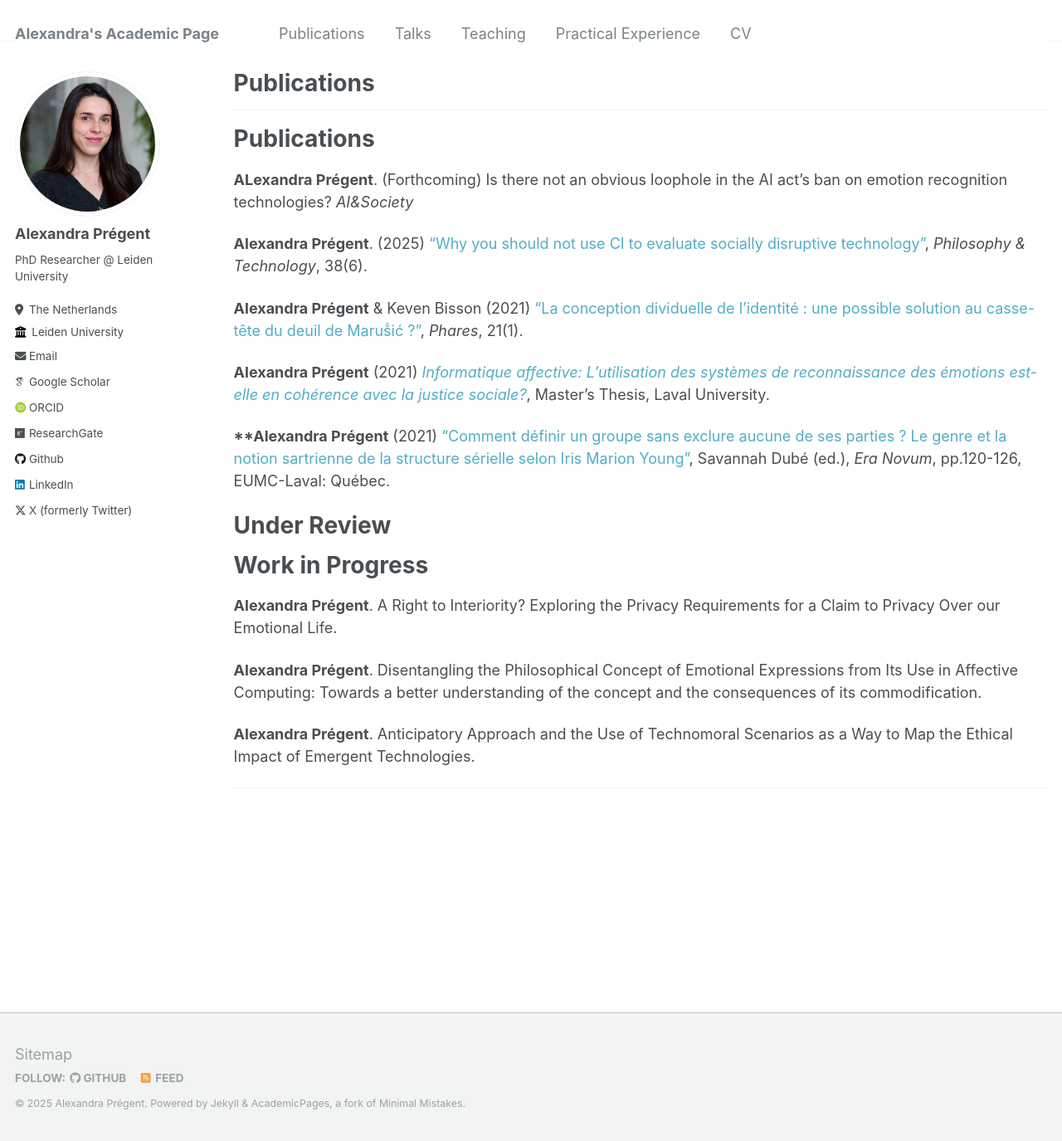
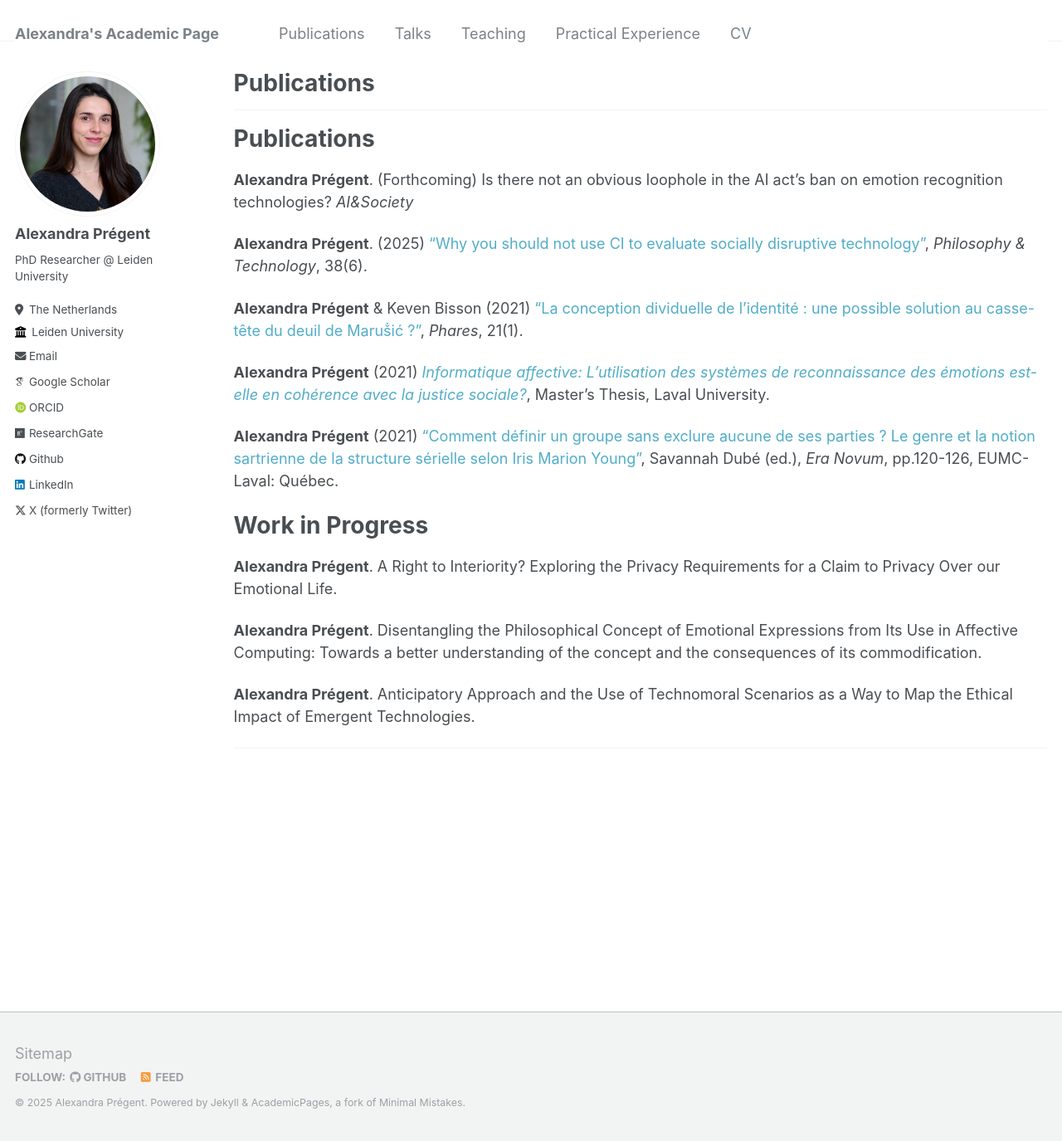
Before and after one commit to AlexandraPregent/AlexandraPregent.github.io, a Jekyll site: the page built from _pages/publications.md, in a window 1280 px wide and 1375 px high. Shown: the whole window at 83% size. Built offline with Jekyll 4.4.1, drawn with Linux system fonts in a browser that asks for light colours; some web fonts are replaced.

Commit message:
Update publications.md

```diff
--- a/_pages/publications.md
+++ b/_pages/publications.md
@@ -8,7 +8,7 @@ author_profile: true
 
 # Publications
 
-**ALexandra Prégent**. (Forthcoming) Is there not an obvious loophole in the AI act's ban on emotion recognition technologies? *AI&Society*
+**Alexandra Prégent**. (Forthcoming) Is there not an obvious loophole in the AI act's ban on emotion recognition technologies? *AI&Society*
 
 **Alexandra Prégent**. (2025) <a href="https://link.springer.com/article/10.1007/s13347-025-00838-z" style="text-decoration:none">"Why you should not use CI to evaluate socially disruptive technology"</a>, *Philosophy & Technology*, 38(6).
 
@@ -16,11 +16,7 @@ author_profile: true
 
 **Alexandra Prégent** (2021) <a href="https://philpapers.org/rec/PRGLCD" style="text-decoration:none">*Informatique affective: L’utilisation des systèmes de reconnaissance des émotions est-elle en cohérence avec la justice sociale?*</a>, Master’s Thesis, Laval University.
 
-****Alexandra Prégent** (2021) <a href="https://philpapers.org/rec/PRGCDU" style="text-decoration:none">"Comment définir un groupe sans exclure aucune de ses parties ? Le genre et la notion sartrienne de la structure sérielle selon Iris Marion Young"</a>, Savannah Dubé (ed.), *Era Novum*, pp.120-126, EUMC-Laval: Québec.
-
-
-# Under Review
-
+**Alexandra Prégent** (2021) <a href="https://philpapers.org/rec/PRGCDU" style="text-decoration:none">"Comment définir un groupe sans exclure aucune de ses parties ? Le genre et la notion sartrienne de la structure sérielle selon Iris Marion Young"</a>, Savannah Dubé (ed.), *Era Novum*, pp.120-126, EUMC-Laval: Québec.
 
 
 
```
